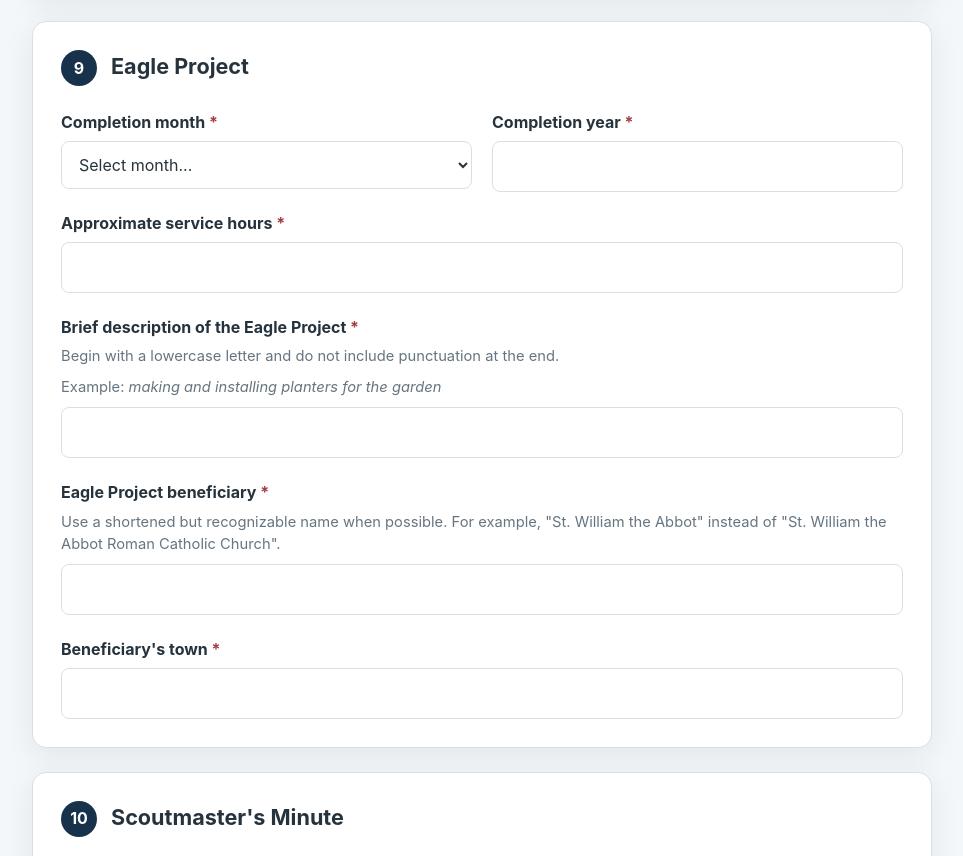
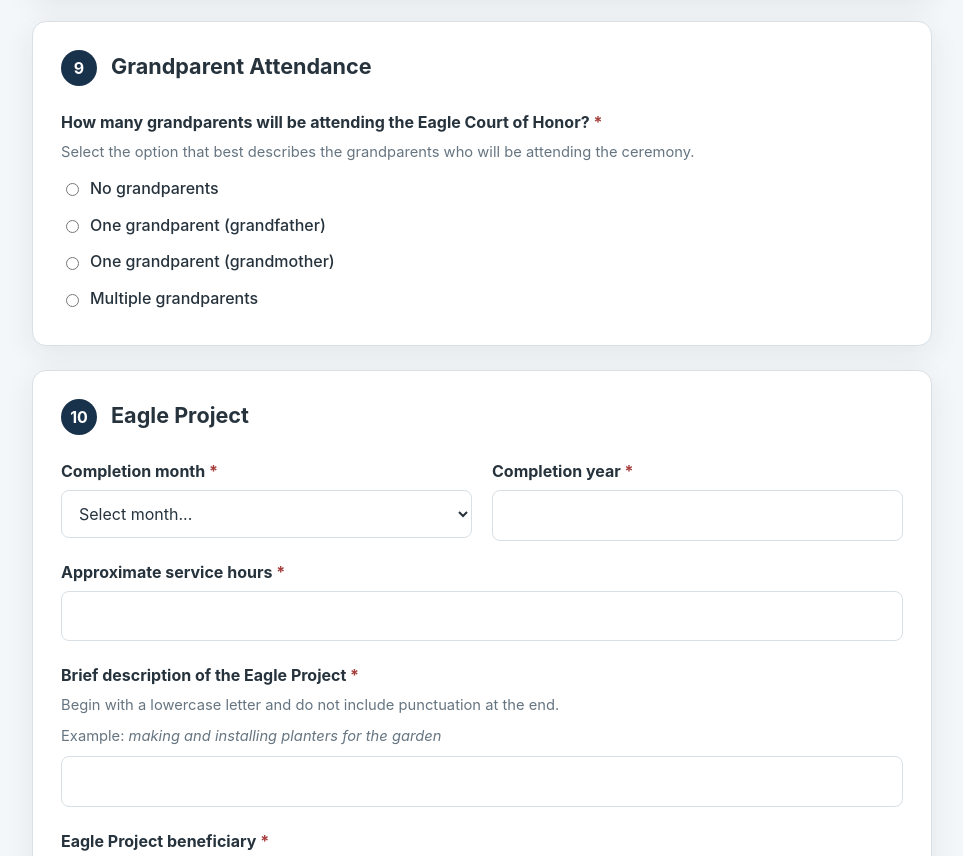
Before and after one commit to ryannicol021/escoh, a plain HTML site: page index.html in a window 1280 px wide. Shown: the part 3088-3944 px from the top of the page, without its empty margins (158-1121 px from the left). Drawn offline with Linux system fonts and the light colour scheme.

Commit message:
Update index.html

```diff
--- a/index.html
+++ b/index.html
@@ -322,27 +322,6 @@
 
         <div class="field">
 
-          <label for="EC-Name">
-            Eagle Challenger's full name
-            <span class="required">*</span>
-          </label>
-
-          <p class="help">
-            This person reads the Eagle Challenge and declares
-            the candidate to be an Eagle Scout. It should be an adult leader in the troop, if available.
-          </p>
-
-          <input
-            id="EC-Name"
-            name="EC-Name"
-            type="text"
-            required
-          >
-
-        </div>
-
-        <div class="field">
-
           <label for="EC-Title">
             Eagle Challenger's title
             <span class="required">*</span>
@@ -355,6 +334,27 @@
           <input
             id="EC-Title"
             name="EC-Title"
+            type="text"
+            required
+          >
+
+        </div>
+
+        <div class="field">
+
+          <label for="EC-Name">
+            Eagle Challenger's full name
+            <span class="required">*</span>
+          </label>
+
+          <p class="help">
+            The first and last name of the person who reads the Eagle Challenge and declares
+            the candidate to be an Eagle Scout. It should be an adult leader in the troop, if available.
+          </p>
+
+          <input
+            id="EC-Name"
+            name="EC-Name"
             type="text"
             required
           >
@@ -407,7 +407,7 @@
 
         </div>
 
-      </section>
+            </section>
 
 
       <!-- 9 -->
@@ -415,6 +415,73 @@
 
         <div class="section-heading">
           <span class="section-number">9</span>
+
+          <div>
+            <h2>Grandparent Attendance</h2>
+          </div>
+        </div>
+
+        <div class="field">
+
+          <label>
+            How many grandparents will be attending the
+            Eagle Court of Honor?
+            <span class="required">*</span>
+          </label>
+
+          <p class="help">
+            Select the option that best describes the grandparents
+            who will be attending the ceremony.
+          </p>
+
+          <label class="checkbox-label">
+            <input
+              type="radio"
+              name="GP-Attendance"
+              value="none"
+              required
+            >
+            No grandparents
+          </label>
+
+          <label class="checkbox-label">
+            <input
+              type="radio"
+              name="GP-Attendance"
+              value="grandfather"
+            >
+            One grandparent (grandfather)
+          </label>
+
+          <label class="checkbox-label">
+            <input
+              type="radio"
+              name="GP-Attendance"
+              value="grandmother"
+            >
+            One grandparent (grandmother)
+          </label>
+
+          <label class="checkbox-label">
+            <input
+              type="radio"
+              name="GP-Attendance"
+              value="multiple"
+            >
+            Multiple grandparents
+          </label>
+
+        </div>
+
+      </section>
+
+
+      <!-- 10 -->
+      <section class="form-section">
+
+        <div class="section-heading">
+
+          <span class="section-number">10</span>
 
           <div>
             <h2>Eagle Project</h2>
@@ -569,11 +636,11 @@
       </section>
 
 
-      <!-- 10 -->
+      <!-- 11 -->
       <section class="form-section">
 
         <div class="section-heading">
-          <span class="section-number">10</span>
+          <span class="section-number">11</span>
 
           <div>
             <h2>Scoutmaster's Minute</h2>
@@ -631,11 +698,11 @@
       </section>
 
 
-      <!-- 11 -->
+      <!-- 12 -->
       <section class="form-section">
 
         <div class="section-heading">
-          <span class="section-number">11</span>
+          <span class="section-number">12</span>
 
           <div>
             <h2>Troop History</h2>
```
